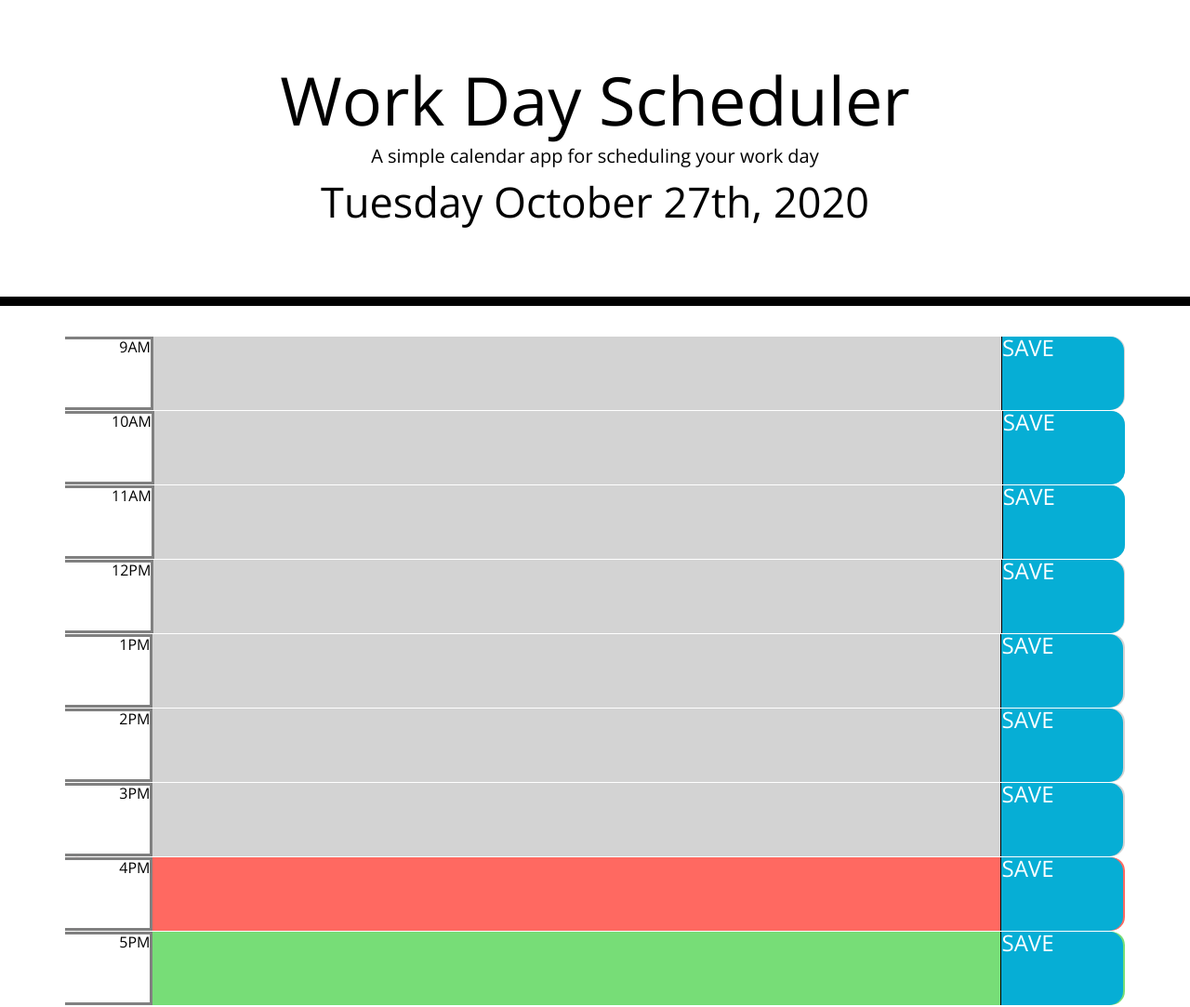
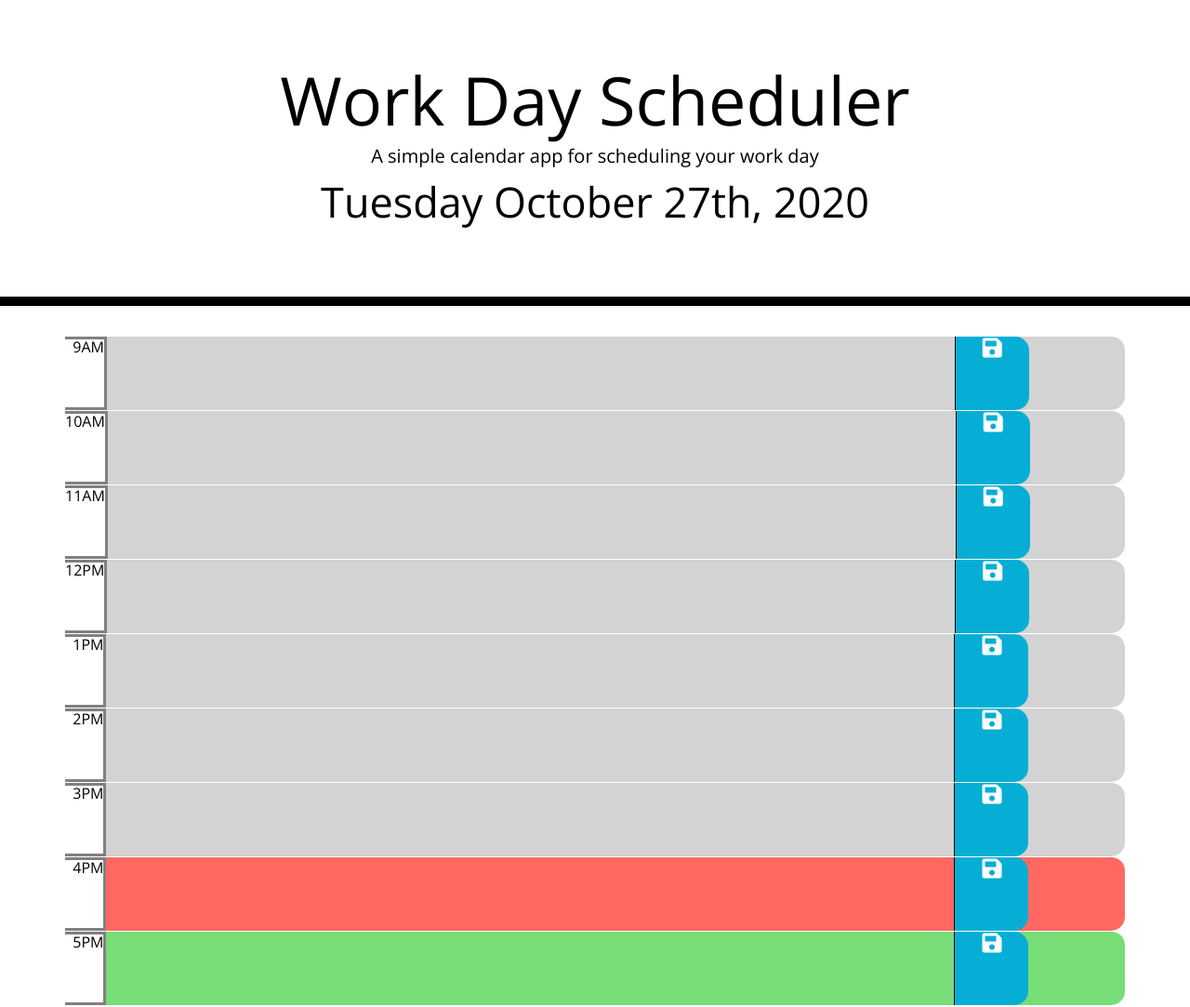
Before and after one commit to infiniteoo/homework_week_05_third_party_apis, a plain HTML site: page index.html in a window 1280 px wide. Shown: the whole page at 93% size. Drawn offline with nearby package versions, Linux system fonts and the light colour scheme.

Commit message:
re-factored but still cant get the save div to fill the rest of the timeblock

```diff
--- a/css/style.css
+++ b/css/style.css
@@ -9,9 +9,10 @@ textarea {
   border: none;
   resize: none;
   color: #000000;
-
-  padding: 10px;
-  float: left;
+  border-color: transparent;
+  overflow: auto;
+  width: 100%;
+  height: 100%;
 }
 
 .jumbotron {
@@ -66,10 +67,11 @@ textarea {
   background-color: #06AED5;
   color: white;
   text-align: center;
+  width: 7%;
 }
 
 .saveBtn i:hover {
-  font-size: 20px;
+  font-size: 50px;
   transition: all .3s ease-in-out;
 }
 
--- a/index.html
+++ b/index.html
@@ -28,16 +28,7 @@
       <p class="lead">A simple calendar app for scheduling your work day</p>
       <p id="currentDay" class="lead"></p>
     </header>
-    <div class="container" id='main-contain'>
-      <!-- Timeblocks go here -->
-
-
-
-
-
-
-
-    </div>
+    <div class="container" id='main-contain'></div>
 
     <script src="https://cdnjs.cloudflare.com/ajax/libs/jquery/3.2.1/jquery.min.js"></script>
     <script src="https://cdnjs.cloudflare.com/ajax/libs/moment.js/2.24.0/moment.min.js"></script>
--- a/js/script.js
+++ b/js/script.js
@@ -51,7 +51,7 @@ for (let hour = 9; hour < 18; hour++) {
     timeDiv.css('color', 'black');
     timeDiv.css("border", "3px solid gray");
     timeDiv.css('border-left', 'none');
-    timeDiv.css("padding-left", "50px");
+    /* timeDiv.css("padding-left", "50px"); */
 
     // 2nd column: events (big/wide)
     let descriptionDiv = $("<div>");
@@ -61,38 +61,41 @@ for (let hour = 9; hour < 18; hour++) {
     descriptionDiv.addClass("description");
     descriptionDiv.css("width", "80%");
 
-    // 3rd column: save button - need to add an icon still
+    // creates floppy disk icon for save button
+    let saveIcon = $('<i>');
+    saveIcon.css("font-size", "24px");
+    saveIcon.addClass("fa fa-save");
+
+    // 3rd column: save button
     let saveDiv = $("<div>");
     saveDiv.addClass("saveBtn ");
     saveDiv.css("font-size", "24px");
-    saveDiv.text("SAVE");
-    saveDiv.css("float", "right");
-    saveDiv.css("padding-right", "75px");
     saveDiv.attr('id', hour);
 
+    // add icon to save button
+    saveDiv.append(saveIcon);
 
+    // append all three individual blocks to the bigger div
     timeBlock.append(timeDiv, descriptionDiv, saveDiv);
     timeBlock.addClass("time-block row");
 
+    if (currentHour > hour) {
 
-
-    if (currentHour > hour) {
-        // if the hour was before the current hour, make the background grey
-
+        // if the hour has passed, make the background grey
         timeBlock.addClass("past");
 
     } else if (currentHour < hour) {
-        // if the hour happens after the current hour, make the background green
 
+        // if the hour happens in the future, make the background green
         timeBlock.addClass("future");
 
     } else {
-        // if the hour is the same hour as the current hour, make the background red
 
+        // make the background red
         timeBlock.addClass("present");
     }
 
-
+    // add completed time block to the main container
     $("#main-contain").append(timeBlock);
 
 
@@ -113,8 +116,6 @@ timeMap.forEach(function (text, key) {
 // when the user clicks the save button on that hour it will be written to memory and persist with window reloads
 $(".saveBtn").on('click', function () {
 
-
-
     let textAreaVar = "#textarea" + (this.id);
 
 
@@ -126,13 +127,3 @@ $(".saveBtn").on('click', function () {
 
 
 });
-
-
-
-
-
-
-
-
-
-// add eventlisteners for each block so they can be editable to add an event in that hour
```
